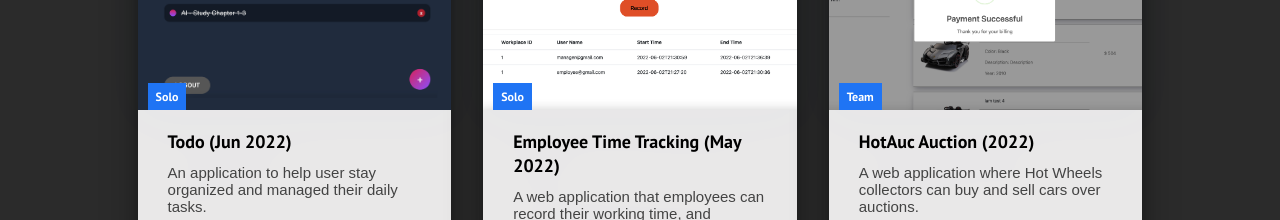
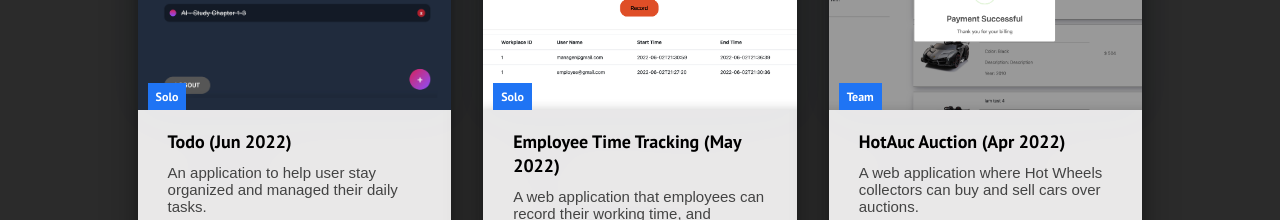
Before and after one commit to SeyeongPark/ReactWebsite, a React (Create React App) app: page / in a window 1280 px wide. Shown: the part 3400-3620 px from the top of the page. Built offline with nearby package versions, Linux system fonts and the light colour scheme.

Commit message:
put month of hotact project

```diff
--- a/src/components/ProjectCards.js
+++ b/src/components/ProjectCards.js
@@ -35,7 +35,7 @@
 
                 <CardItem
                   src="images/HA-1.png"
-                  text="HotAuc Auction (2022)"
+                  text="HotAuc Auction (Apr 2022)"
                   description=
                   "A web application where Hot Wheels collectors can buy and sell cars over auctions."
                   role="FE (Payment Method using Paypal), BE/FE (Utilize user's payment Info for selling info) "
```
